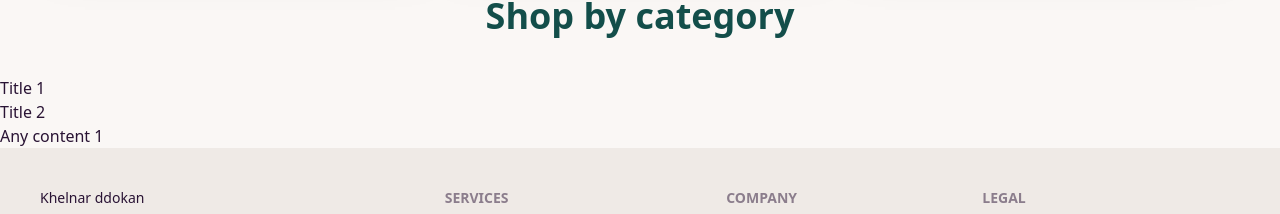
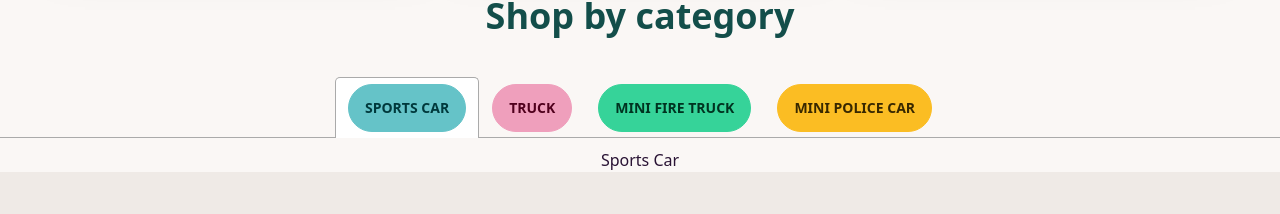
Before and after one commit to jhtanjim/TOY-MARKET-CLIENT, a React (Vite) app: page / in a window 1280 px wide. Shown: the part 2004-2218 px from the top of the page. Built offline with nearby package versions, Linux system fonts and the light colour scheme; no server answers.

Commit message:
add update

```diff
--- a/package.json
+++ b/package.json
@@ -10,6 +10,9 @@
     "preview": "vite preview"
   },
   "dependencies": {
+    "@emotion/react": "^11.11.0",
+    "@emotion/styled": "^11.11.0",
+    "@mui/material": "^5.13.1",
     "aos": "^2.3.4",
     "bootstrap": "^5.2.3",
     "botstrap": "^0.20.1",
--- a/src/Pages/Home/Banner/Banner.jsx
+++ b/src/Pages/Home/Banner/Banner.jsx
@@ -5,7 +5,7 @@ const Banner = () => {
         <div>
             <div className="carousel w-full h-[800px]">
                 <div id="slide1" className="carousel-item relative w-full">
-                    <img src='https://i.ibb.co/4gG5g6g/Diecast-cars-02-6c0e2537-22ae-4ada-b923-1b77ab30113f-1000x.webp' className="w-full  " />
+                    <img src='https://i.ibb.co/sF4h6Sf/pexels-pixabay-163546.jpg' className="w-full  " />
 
                     <div className="absolute flex justify-between transform -translate-y-1/2 left-5 right-5 top-1/2">
                         <a href="#slide4" className="btn btn-circle mr-5">❮</a>
--- a/src/Pages/Home/Category/Category.jsx
+++ b/src/Pages/Home/Category/Category.jsx
@@ -1,21 +1,39 @@
 import React from 'react';
-import { Tab, TabList, TabPanel, Tabs } from 'react-tabs';
-
+import { Tab, Tabs, TabList, TabPanel } from 'react-tabs';
+import 'react-tabs/style/react-tabs.css';
 const Category = () => {
     return (
+        <div className='text-center space-x-3'>
             <Tabs>
                 <TabList>
-                <Tab>Title 1</Tab>
-                <Tab>Title 2</Tab>
+                    <Tab><button className="btn btn-primary">Sports Car</button>
+                    </Tab>
+                    <Tab><button className="btn btn-secondary">Truck</button>
+                    </Tab>
+                    <Tab><button className="btn btn-success">mini fire truck</button>
+                    </Tab>
+                    <Tab><button className="btn btn-warning">mini police car</button>
+                    </Tab>
+
                 </TabList>
 
                 <TabPanel>
-                <h2>Any content 1</h2>
+                    <h2>Sports Car</h2>
                 </TabPanel>
                 <TabPanel>
-                <h2>Any content 2</h2>
+                    <h2>Truck</h2>
+                </TabPanel>
+                <TabPanel>
+                    <h2>mini fire truck</h2>
+                </TabPanel>
+                <TabPanel>
+                    <h2>mini police car</h2>
                 </TabPanel>
             </Tabs>
+
+
+        </div>
+
     );
 };
 
--- /dev/null
+++ b/src/Pages/Shared/AddToys/AddToys.jsx
@@ -0,0 +1,11 @@
+import React from 'react';
+
+const AddToys = () => {
+    return (
+        <div>
+            <h1>Add toys</h1>
+        </div>
+    );
+};
+
+export default AddToys;
--- a/src/Pages/Shared/Navbar/Navbar.jsx
+++ b/src/Pages/Shared/Navbar/Navbar.jsx
@@ -51,7 +51,7 @@ const Navbar = () => {
                     </div>
                     <Link to='/' className="btn btn-ghost normal-case text-xl">
 
-                        <h1>Khelnar Dokan</h1>
+                        <h1>khelnar Dokan</h1>
                     </Link>
                 </div>
                 <div className="navbar-center hidden lg:flex">
--- /dev/null
+++ b/src/Pages/Shared/Updatetoys/Updatetoys.jsx
@@ -0,0 +1,11 @@
+import React from 'react';
+
+const Updatetoys = () => {
+    return (
+        <div>
+            <h1>Update toys</h1>
+        </div>
+    );
+};
+
+export default Updatetoys;
```
Also changed, not shown: src/routes/routes.jsx (+12 -0 lines), 1 other file (tests, documents, lock files or other folders). Lines whose indentation alone changed are shown as unchanged.
